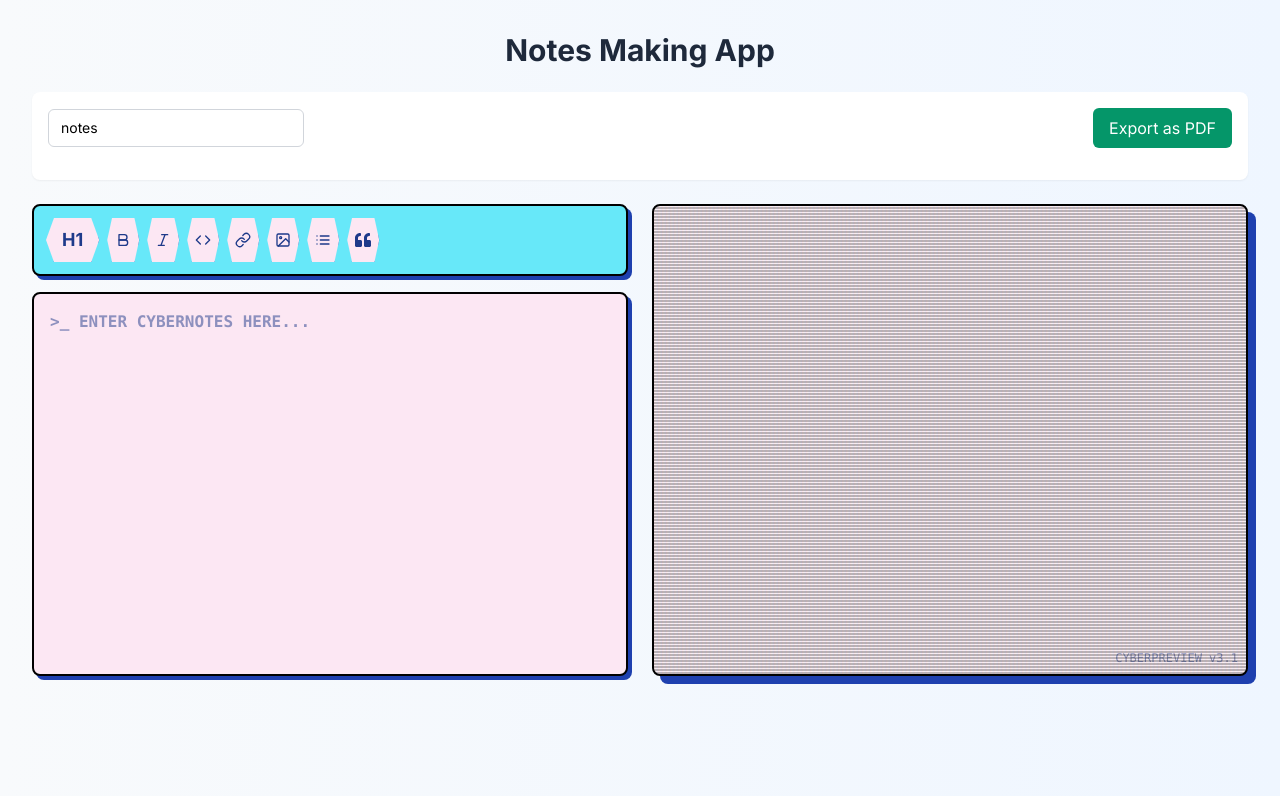
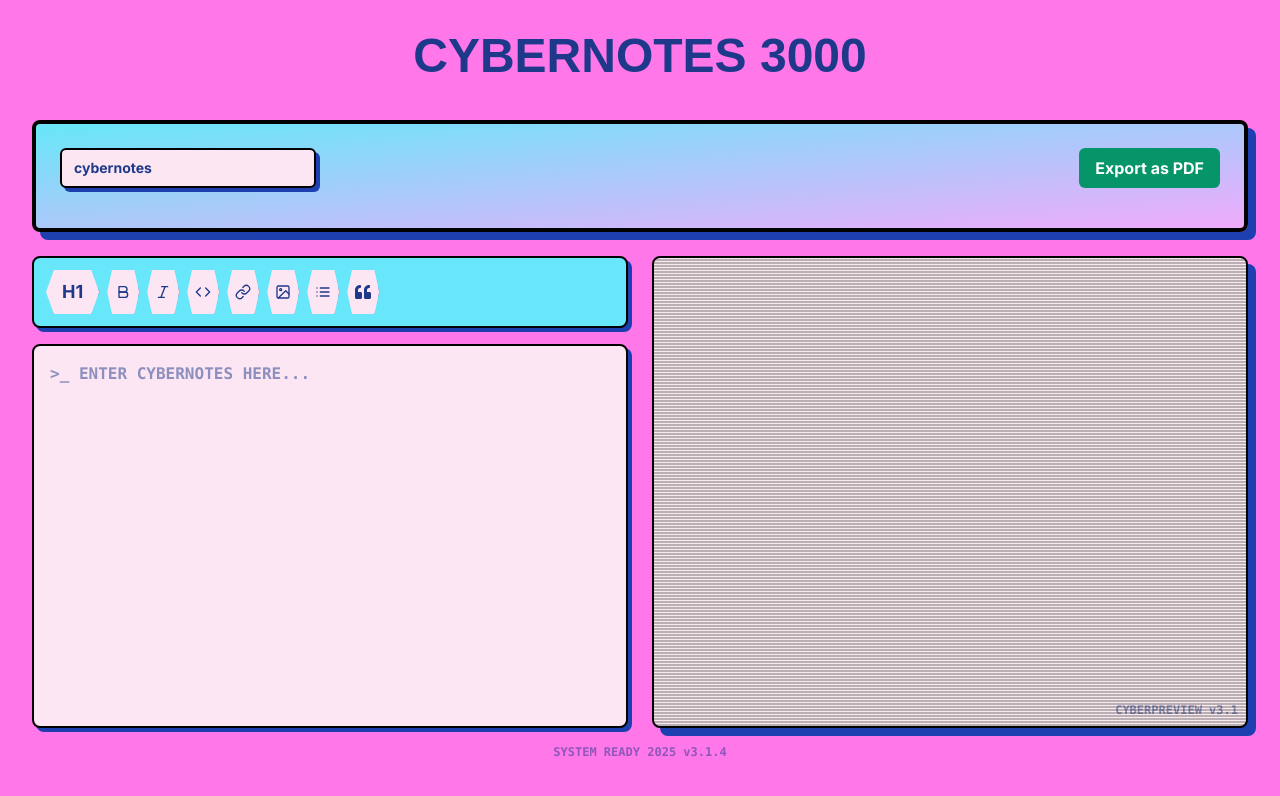
Before and after one commit to MohammedKaif037/CodeCircuit-MD, a Next.js app: page / in a window 1280 px wide. Shown: the top 796 px of the page. Built offline with nearby package versions, Linux system fonts and the light colour scheme; no server answers.

Commit message:
Update page.tsx to use cyber retro theme

```diff
--- a/app/page.tsx
+++ b/app/page.tsx
@@ -3,20 +3,25 @@
 
 import { useState, useEffect } from "react"
 import type React from "react"
-import MarkdownEditor  from "@/components/markdown-editor"
-import { MarkdownPreview } from "@/components/markdown-preview"
+import MarkdownEditor from "@/components/markdown-editor"
+import {MarkdownPreview} from "@/components/markdown-preview"
 import { PdfGenerator } from "@/components/pdf-generator"
 
 export default function Home() {
   const [markdownContent, setMarkdownContent] = useState("")
-  const [filename, setFilename] = useState("notes")
+  const [filename, setFilename] = useState("cybernotes")
   const [showSuccessMessage, setShowSuccessMessage] = useState(false)
+  const [isBootUp, setIsBootUp] = useState(true)
 
   useEffect(() => {
     const savedContent = localStorage.getItem("markdownContent")
     if (savedContent) {
       setMarkdownContent(savedContent)
     }
+
+    // Boot-up animation effect
+    const timer = setTimeout(() => setIsBootUp(false), 1500)
+    return () => clearTimeout(timer)
   }, [])
 
   useEffect(() => {
@@ -39,13 +44,13 @@ export default function Home() {
   }
 
   return (
-    <main className="min-h-screen bg-gradient-to-r from-slate-50 to-blue-50 p-4 md:p-8">
-      <div className="max-w-7xl mx-auto">
-        <h1 className="text-3xl font-bold text-center mb-6 text-slate-800">
-          Notes Making App
+    <main className={`min-h-screen bg-cyberpink text-cyberblue font-bold ${isBootUp ? 'animate-pulse' : ''}`}>
+      <div className="max-w-7xl mx-auto p-4 md:p-8 animate-vhs-flicker">
+        <h1 className="text-3xl md:text-5xl font-bungee text-center mb-6 md:mb-10">
+          CYBERNOTES 3000
         </h1>
 
-        <div className="bg-white rounded-lg shadow-sm p-4 mb-6">
+        <div className="bg-gradient-to-br from-cybercyan to-cyberpurple p-4 md:p-6 border-4 border-black shadow-cyber-lg rounded-lg mb-6">
           <div className="flex flex-wrap gap-2 items-center mb-4">
             <div className="flex-grow">
               <input
@@ -53,7 +58,7 @@ export default function Home() {
                 value={filename}
                 onChange={handleFilenameChange}
                 placeholder="Enter PDF filename"
-                className="px-3 py-2 border border-gray-300 rounded-md text-sm w-full md:w-64"
+                className="px-3 py-2 border-2 border-black bg-pink-100 rounded-md text-sm w-full md:w-64 text-cyberblue shadow-cyber"
               />
             </div>
             <PdfGenerator
@@ -61,15 +66,16 @@ export default function Home() {
               filename={filename}
               apiKey={process.env.NEXT_PUBLIC_API_KEY}
               onSuccess={handlePdfSuccess}
+              className="cassette-btn px-4 py-2 bg-pink-100 hover:bg-cybercyan text-cyberblue font-bungee shadow-cyber"
             />
           </div>
 
           {showSuccessMessage && (
             <div
-              className="bg-green-100 border border-green-400 text-green-700 px-4 py-3 rounded mb-4"
+              className="border-2 border-black bg-cybercyan px-4 py-3 rounded mb-4 text-center font-bungee text-cyberblue animate-bounce"
               role="alert"
             >
-              <p className="font-medium">Success! PDF has been generated.</p>
+              <p className="font-medium">DATA EXPORT COMPLETE!</p>
             </div>
           )}
         </div>
@@ -78,6 +84,10 @@ export default function Home() {
           <MarkdownEditor value={markdownContent} onChange={handleContentChange} />
           <MarkdownPreview content={markdownContent} />
         </div>
+
+        <div className="mt-4 text-center text-xs text-cyberblue/50 font-mono">
+          SYSTEM READY {new Date().getFullYear()} v3.1.4
+        </div>
       </div>
     </main>
   )
```
